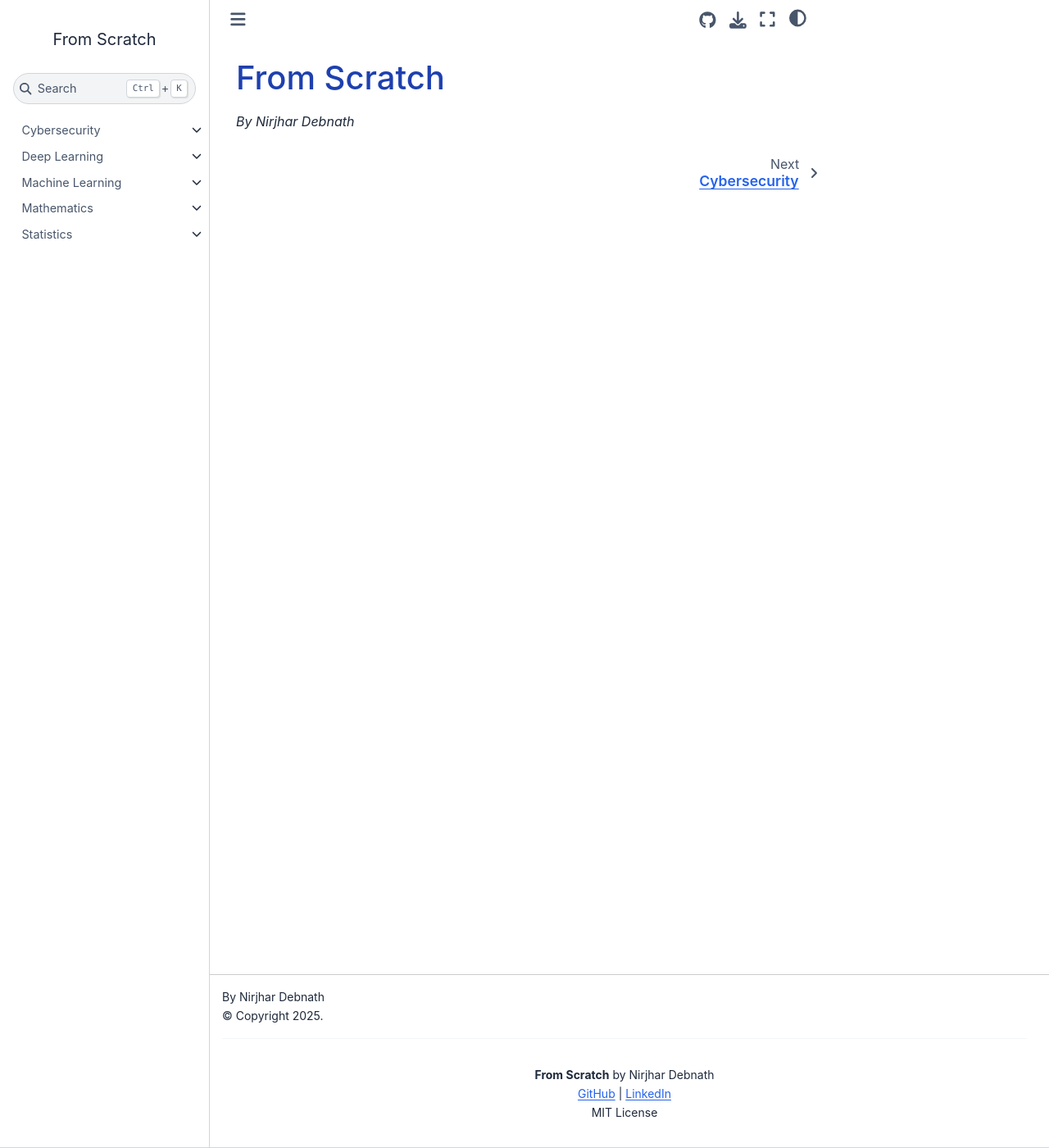
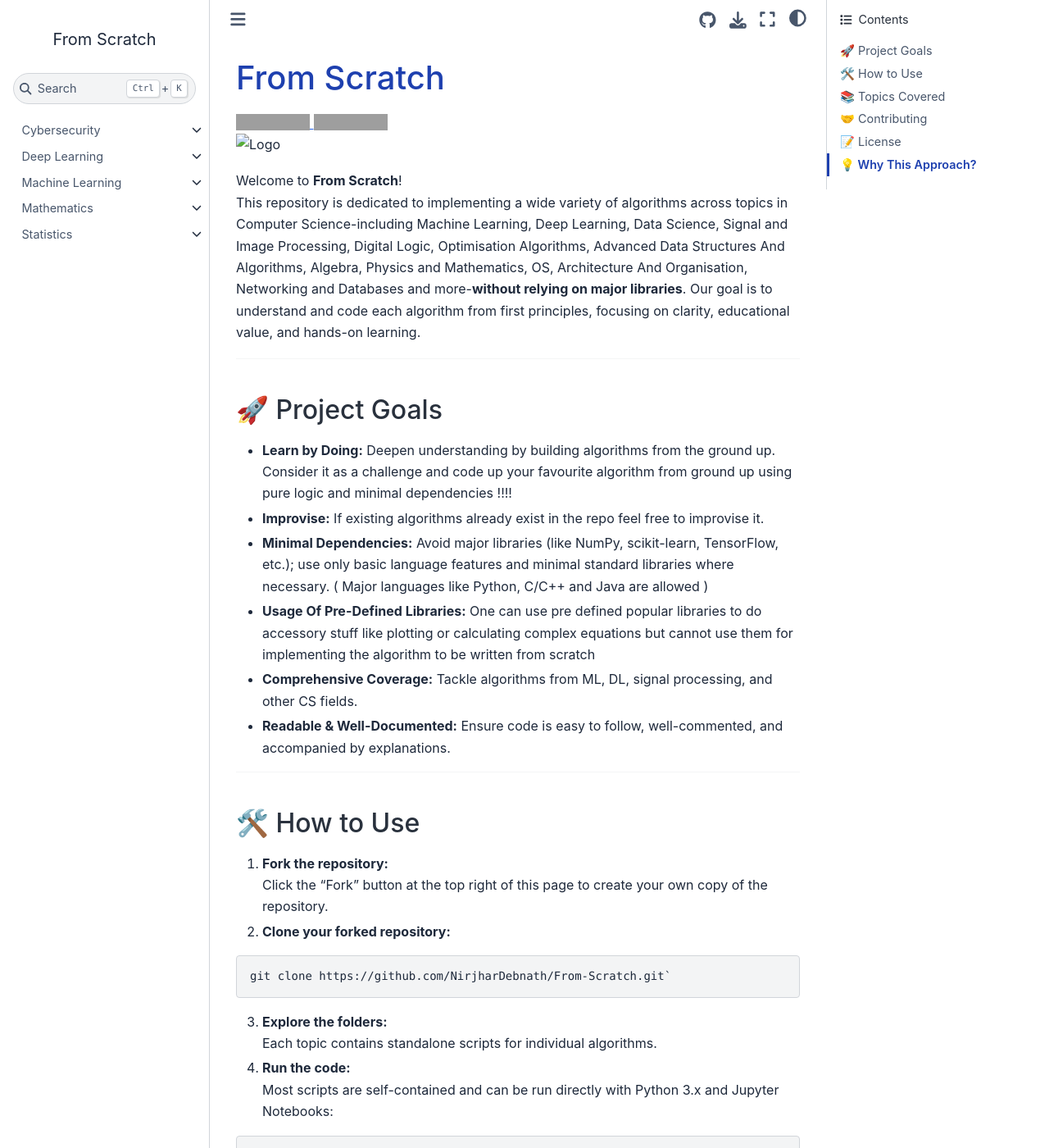
Before and after one commit to dwaidatta/algorithms-from-scratch, a Jupyter Book: the page built from Notebooks/README.md, in a window 1280 px wide and 1400 px high. Shown: the whole window at 82% size. Built offline with Jupyter Book 1.0.4 settings and Sphinx 7.4.7 and the Sphinx Book theme 1.1.4, drawn with Linux system fonts in a browser that asks for light colours; pages that are not in the unit, such as notebooks, are missing from menus; some of the changed text lies outside the part shown; grey boxes are pictures that could not be loaded.

Commit message:
Update readme.md

````diff
--- a/Notebooks/README.md
+++ b/Notebooks/README.md
@@ -1,3 +1,96 @@
 # From Scratch
 
-_By Nirjhar Debnath_
+<a href="https://github.com/NirjharDebnath/From-Scratch" target="_blank">
+  <img src="https://img.shields.io/badge/Explore%20Repo-From--Scratch-blue?style=for-the-badge" />
+</a>
+<a href="https://your-docs-link.com" target="_blank">
+  <img src="https://img.shields.io/badge/View-Documentation-brightgreen?style=for-the-badge&logo=readthedocs" />
+</a>
+
+![Logo](_static/assets/logo.png)
+
+
+Welcome to **From Scratch**!
+This repository is dedicated to implementing a wide variety of algorithms across topics in Computer Science-including Machine Learning, Deep Learning, Data Science, Signal and Image Processing, Digital Logic, Optimisation Algorithms, Advanced Data Structures And Algorithms, Algebra, Physics and Mathematics, OS, Architecture And Organisation, Networking and Databases and more-**without relying on major libraries**. Our goal is to understand and code each algorithm from first principles, focusing on clarity, educational value, and hands-on learning.
+
+---
+
+## 🚀 Project Goals
+
+- **Learn by Doing:** Deepen understanding by building algorithms from the ground up. Consider it as a challenge and code up your favourite algorithm from ground up using pure logic and minimal dependencies !!!!
+- **Improvise:** If existing algorithms already exist in the repo feel free to improvise it.
+- **Minimal Dependencies:** Avoid major libraries (like NumPy, scikit-learn, TensorFlow, etc.); use only basic language features and minimal standard libraries where necessary. ( Major languages like Python, C/C++ and Java are allowed )
+- **Usage Of Pre-Defined Libraries:** One can use pre defined popular libraries to do accessory stuff like plotting or calculating complex equations but cannot use them for implementing the algorithm to be written from scratch
+- **Comprehensive Coverage:** Tackle algorithms from ML, DL, signal processing, and other CS fields.
+- **Readable & Well-Documented:** Ensure code is easy to follow, well-commented, and accompanied by explanations.
+
+---
+
+## 🛠️ How to Use
+
+1. **Fork the repository:**
+   Click the "Fork" button at the top right of this page to create your own copy of the repository.
+
+2. **Clone your forked repository:**
+
+```
+git clone https://github.com/NirjharDebnath/From-Scratch.git`
+```
+
+3. **Explore the folders:**
+Each topic contains standalone scripts for individual algorithms.
+
+4. **Run the code:**
+Most scripts are self-contained and can be run directly with Python 3.x and Jupyter Notebooks:
+
+```
+python Linear Regression.py
+```
+
+5. **Read the explanations:**
+Each script contains comments and, where appropriate, markdown explanations to clarify the algorithm’s logic.
+
+---
+
+## 📚 Topics Covered
+
+- **Machine Learning:** Linear Regression, Logistic Regression, K-NearestNeighbours, Decision Trees, Naive Bayes etc.
+- **Pseudo Random Number Generator:** MT19337 or Mersenne Twister, etc.
+- **Deep Learning:** ANN, etc.
+
+*We’re continuously adding new algorithms!*
+
+---
+
+## 🤝 Contributing
+
+Contributions are welcome!
+If you’d like to add a new algorithm or improve an existing one:
+
+1. Fork the repo and create your branch.
+2. Add your algorithm in the appropriate folder.
+3. Include clear comments and, if possible, a brief explanation.
+4. Submit a pull request!
+
+---
+
+## 📝 License
+
+This project is licensed under the MIT License.
+
+---
+
+## 💡 Why This Approach?
+
+By avoiding major libraries, we force ourselves to truly understand how each algorithm works under the hood. This is a great way to learn, teach, and demystify the magic behind modern software, data science, maths physics and core CS topics which are widely used.
+
+---
+
+Happy coding!
+*Questions or suggestions? Open an issue or start a discussion!*
+
+**NOTE:** This repo is still under development and needs more contributors to fix and improve the concept of doing algorithms from scratch. If the pull requests get delayed feel free to contact us.
+
+*An Initiative Taken By Student of Dept of CSE, Kalyani Government Engineering College*
+
+*Repo first created on May, 2025 by Nirjhar Debnath, Student of Dept of CSE*
````
